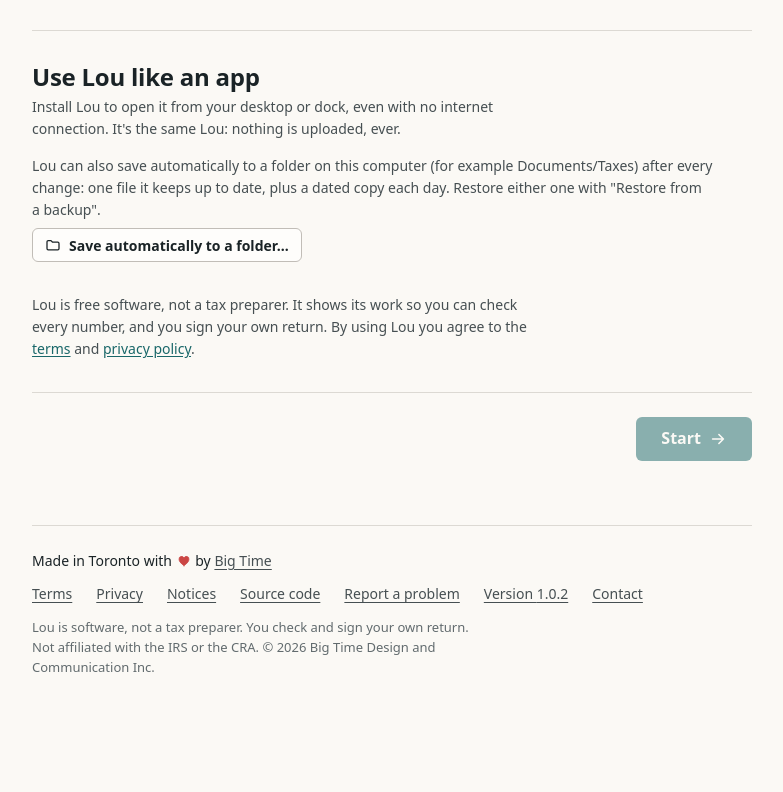
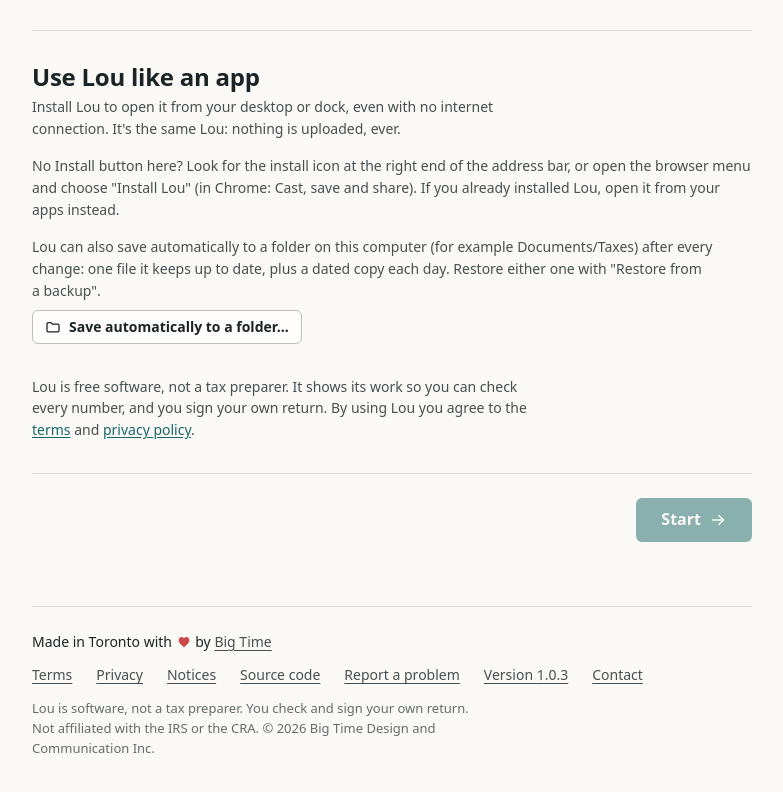
Before and after one commit to karimawad/lou, a React (Vite) app in the folder app/: page / in a window 1280 px wide. Shown: the part 1117-1909 px from the top of the page, without its empty margins (384-1167 px from the left). Before the commit the page ends 1858 px from the top, so only its background shows below. Built offline with nearby package versions, Linux system fonts and the light colour scheme.

Commit message:
Chrome/Edge install fallback note (1.0.3)
Co-Authored-By: Claude Sonnet 5.5 <noreply@anthropic.com>

```diff
--- a/app/package.json
+++ b/app/package.json
@@ -1,7 +1,7 @@
 {
   "name": "lou",
   "private": true,
-  "version": "1.0.2",
+  "version": "1.0.3",
   "type": "module",
   "scripts": {
     "dev": "vite",
--- a/app/src/pwa.ts
+++ b/app/src/pwa.ts
@@ -82,9 +82,9 @@ export function usePwa(): PwaState {
   return useSyncExternalStore((l) => { listeners.add(l); return () => listeners.delete(l); }, () => snapshot, () => snapshot);
 }
 
-export type InstallHint = 'safari-ios' | 'safari-mac' | 'android-menu' | 'no-install' | 'maybe-menu';
+export type InstallHint = 'safari-ios' | 'safari-mac' | 'android-menu' | 'no-install' | 'maybe-menu' | 'chromium';
 
-/** Which install note fits this browser when it offered no install prompt. null: Chrome and Edge, which offer one themselves. */
+/** Which install note fits this browser when it offered no install prompt. */
 export function installHint(): InstallHint | null {
   const ua = navigator.userAgent;
   const android = /Android/.test(ua);
@@ -94,6 +94,6 @@ export function installHint(): InstallHint | null {
   if (android) return 'android-menu';
   // Desktop Opera and Firefox do not install web apps at all.
   if (/OPR|Opera|Firefox/.test(ua)) return 'no-install';
-  // Chrome and Edge show their own install offer. Brave, Vivaldi and others vary.
-  return /Edg|Chrome/.test(ua) && !/Brave|Vivaldi/.test(ua) ? null : 'maybe-menu';
+  // Chrome and Edge normally offer install themselves. They stay quiet if Lou is already installed or the offer was dismissed.
+  return /Edg|Chrome/.test(ua) && !/Brave|Vivaldi/.test(ua) ? 'chromium' : 'maybe-menu';
 }
--- a/app/src/screens/Install.tsx
+++ b/app/src/screens/Install.tsx
@@ -25,6 +25,7 @@ export function InstallLou({ compact = false }: { compact?: boolean }) {
     'safari-mac': 'To install Lou, choose File > Add to Dock in Safari. It then opens in its own window and works offline.',
     'android-menu': 'To install Lou, open your browser menu and choose "Install app" or "Add to Home screen".',
     'no-install': "Your browser can't install web apps on a computer, so Lou stays in a browser tab. It still works, and it can open offline after your first visit. To get the installed app, open Lou in Chrome or Edge. Either way, save a backup file to keep your work.",
+    chromium: 'No Install button here? Look for the install icon at the right end of the address bar, or open the browser menu and choose "Install Lou" (in Chrome: Cast, save and share). If you already installed Lou, open it from your apps instead.',
     'maybe-menu': 'Your browser may offer "Install Lou" or "Add to Home screen" in its menu. If it does not, Lou still works in a normal tab, and a backup file keeps your work safe.',
   };
   return <p className="small muted">{note[hint]}</p>;
```
Also changed, not shown: 1 other file (tests, documents, lock files or other folders).
